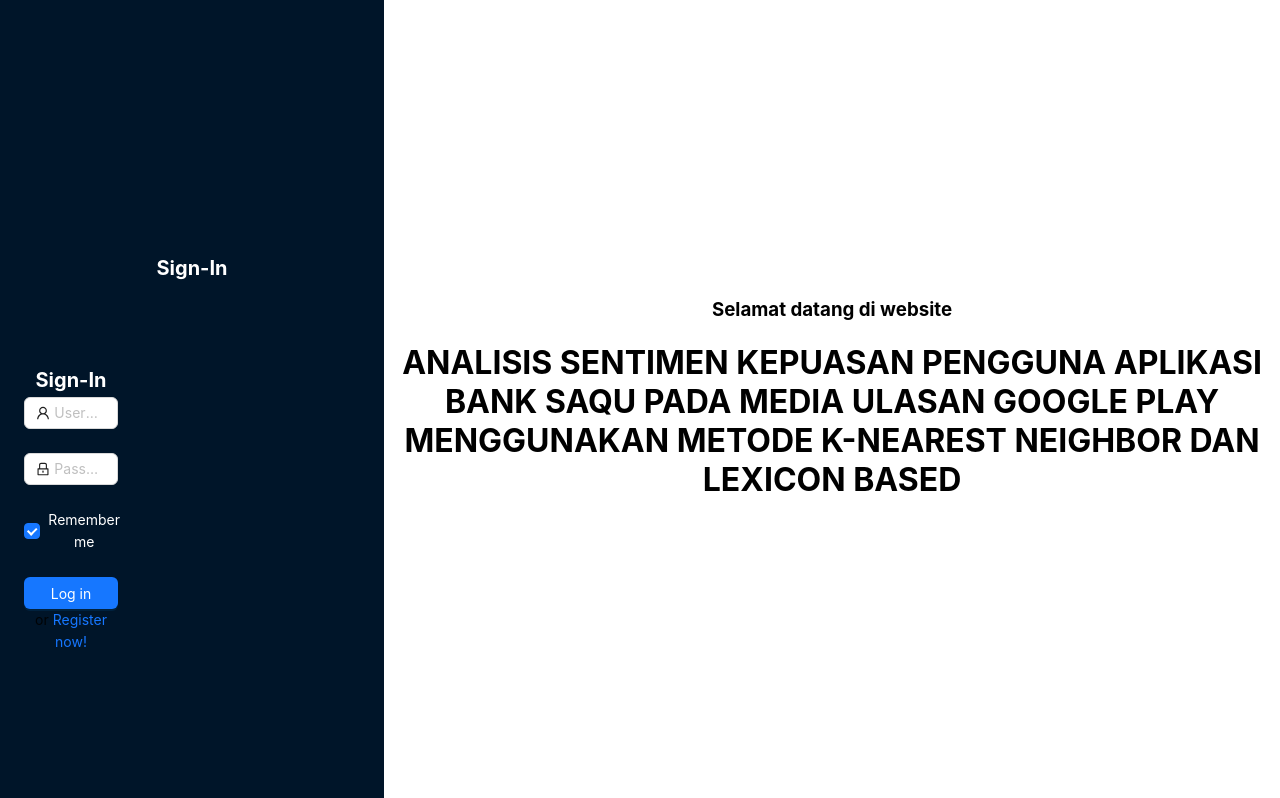
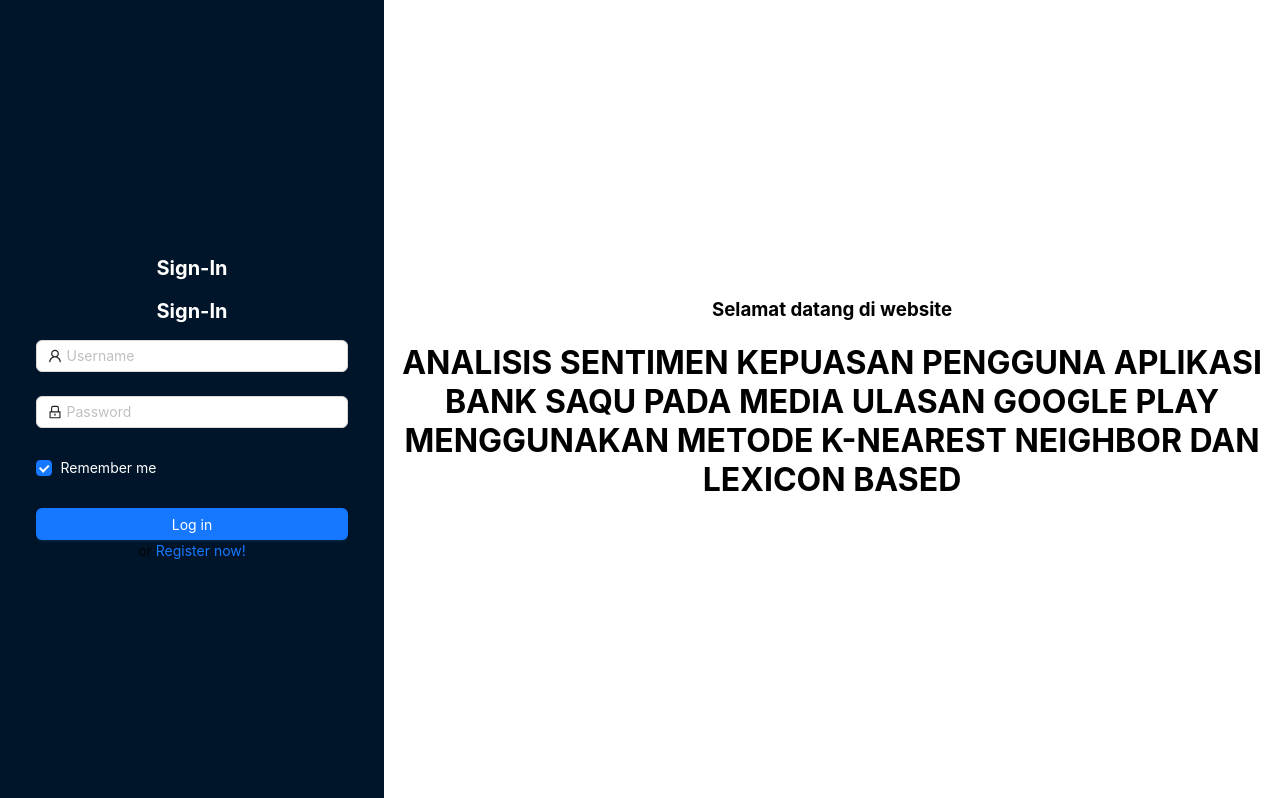
Before and after one commit to Dwaysetya/skripsi-ta, a React (Create React App) app: page /login in a window 1280 px wide. Shown: the top 798 px of the page. Built offline with nearby package versions, Linux system fonts and the light colour scheme.

Commit message:
signin update

```diff
--- a/src/Pages/Login/Sign-In/index.js
+++ b/src/Pages/Login/Sign-In/index.js
@@ -7,20 +7,7 @@
     console.log("Received values of form: ", values);
   };
   return (
-    <div
-      style={{
-        height: "100vh",
-        width: "100%",
-        display: "flex",
-      }}
-    >
-      <div
-        style={{
-          width: "30%",
-          paddingTop: "20%",
-          background: "#001529",
-        }}
-      >
+    <div>
       <div style={{}}>
         <Label
           htmlFor="Sign-In"
@@ -86,7 +73,6 @@
         </Form>
       </div>
     </div>
-    </div>
   );
 };
 export default SignIn;
```
Lines whose indentation alone changed are shown as unchanged.
